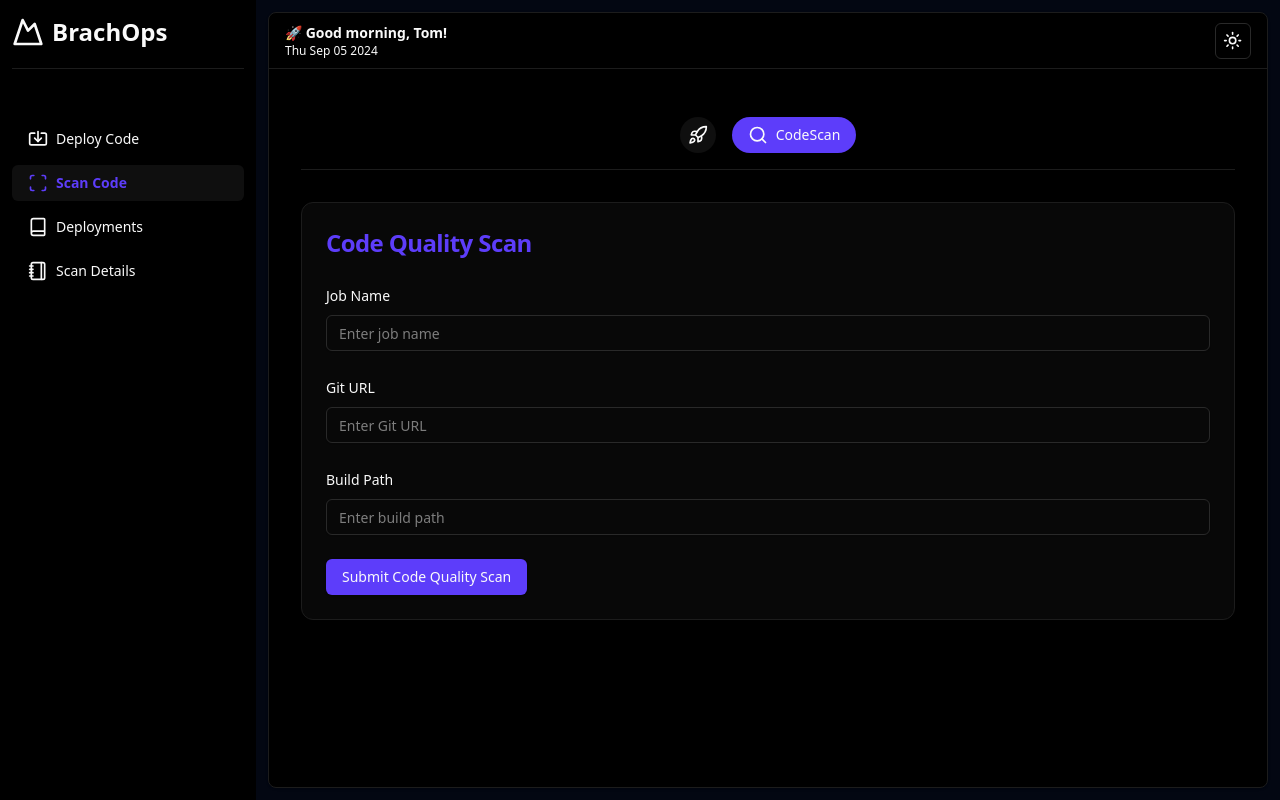
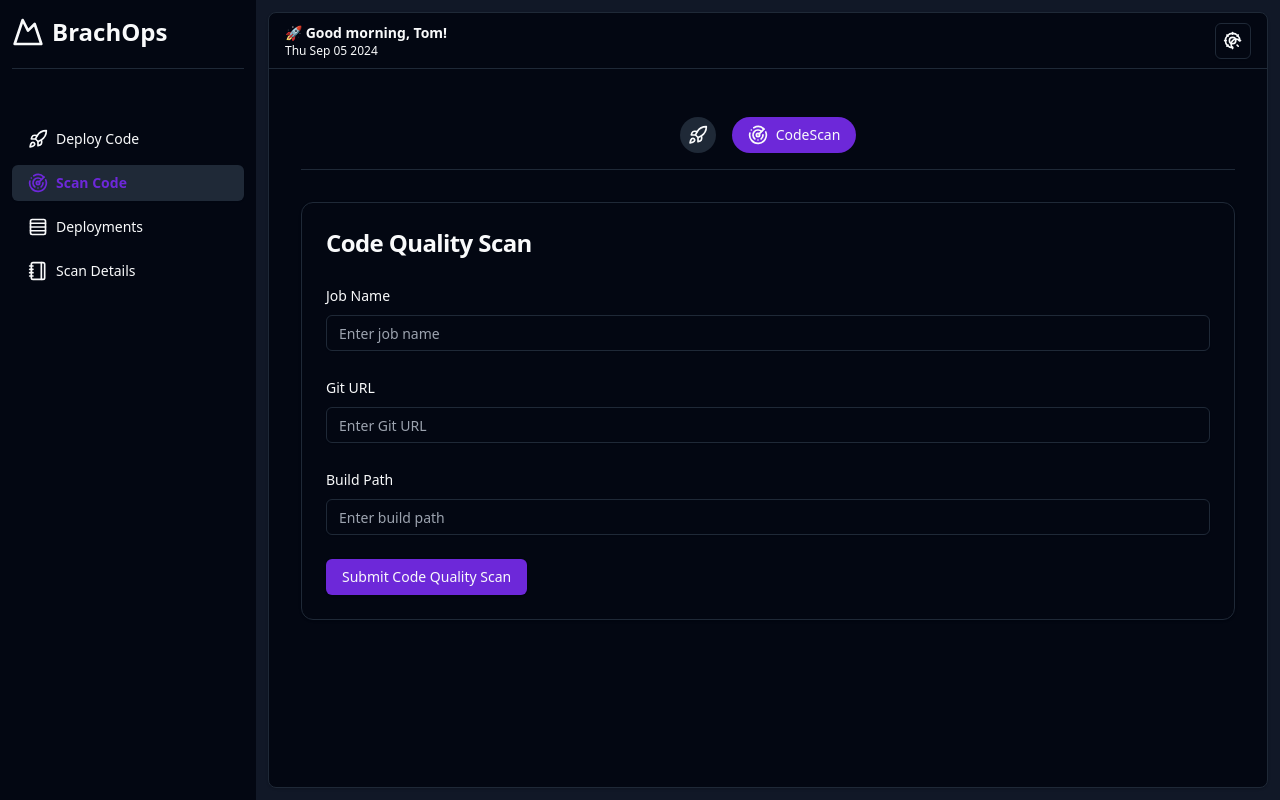
Before and after one commit to The-CodeINN/brachops, a React (Vite) app in the folder client/: page /codescan in a window 1280 px wide. Built offline with nearby package versions, Linux system fonts and the light colour scheme; no server answers.

Commit message:
made adjustments

```diff
--- a/client/src/components/global/mode-toggle.tsx
+++ b/client/src/components/global/mode-toggle.tsx
@@ -11,11 +11,16 @@ export function ModeToggle() {
 
   return (
     <Button variant='outline' size='icon' onClick={toggleTheme}>
-      {theme === 'light' ? (
-        <Moon className='h-[1.2rem] w-[1.2rem]' />
-      ) : (
-        <Sun className='h-[1.2rem] w-[1.2rem]' />
-      )}
+      <Sun
+        className={`h-[1.2rem] w-[1.2rem] rotate-0 scale-100 transition-all ${
+          theme === 'dark' ? '-rotate-90 scale-0' : ''
+        }`}
+      />
+      <Moon
+        className={`absolute h-[1.2rem] w-[1.2rem] rotate-90 scale-0 transition-all ${
+          theme === 'dark' ? 'rotate-0 scale-100' : ''
+        }`}
+      />
       <span className='sr-only'>Toggle theme</span>
     </Button>
   );
--- a/client/src/components/pages/sidebar.tsx
+++ b/client/src/components/global/sidebar.tsx
@@ -1,7 +1,7 @@
 import React from 'react';
 import { Link, useLocation } from 'react-router-dom';
 import { MountainIcon } from '@/assets/icons/mountainIcon';
-import SidebarButton from '../global/sidebar-button';
+import SidebarButton from './sidebar-button';
 import { SidebarItems } from '@/types';
 import { X } from 'lucide-react';
 import { Button } from '../ui/button';
@@ -28,7 +28,7 @@ const Sidebar: React.FC<SidebarProps> = ({ sidebarItems, className }) => {
 
       {/* Sidebar */}
       <aside
-        className={`w-64 bg-background fixed top-0 left-0 z-50 transform transition-transform duration-300 ease-in-out lg:translate-x-0 h-full ${
+        className={`w-64 bg-background fixed top-0 left-0 z-50 transform transition-colors duration-200 ease-in-out lg:translate-x-0 h-full ${
           isOpen ? 'translate-x-0' : '-translate-x-full'
         } lg:relative lg:transform-none ${className}`}
       >
--- a/client/src/components/global/theme-provider.tsx
+++ b/client/src/components/global/theme-provider.tsx
@@ -1,6 +1,6 @@
-import React, { createContext, useContext, useEffect, useState } from 'react';
+import { createContext, useContext, useEffect, useState } from 'react';
 
-type Theme = 'dark' | 'light';
+type Theme = 'dark' | 'light' | 'system';
 
 type ThemeProviderProps = {
   children: React.ReactNode;
@@ -14,7 +14,7 @@ type ThemeProviderState = {
 };
 
 const initialState: ThemeProviderState = {
-  theme: 'light',
+  theme: 'system',
   setTheme: () => null,
 };
 
@@ -22,7 +22,7 @@ const ThemeProviderContext = createContext<ThemeProviderState>(initialState);
 
 export function ThemeProvider({
   children,
-  defaultTheme = 'light',
+  defaultTheme = 'system',
   storageKey = 'vite-ui-theme',
   ...props
 }: ThemeProviderProps) {
@@ -32,7 +32,19 @@ export function ThemeProvider({
 
   useEffect(() => {
     const root = window.document.documentElement;
+
     root.classList.remove('light', 'dark');
+
+    if (theme === 'system') {
+      const systemTheme = window.matchMedia('(prefers-color-scheme: dark)')
+        .matches
+        ? 'dark'
+        : 'light';
+
+      root.classList.add(systemTheme);
+      return;
+    }
+
     root.classList.add(theme);
   }, [theme]);
 
--- a/client/src/components/pages/codescan-form.tsx
+++ b/client/src/components/pages/codescan-form.tsx
@@ -25,13 +25,13 @@ export type CodeQualityScanFormValues = z.infer<
 
 interface CodeQualityScanFormProps {
   onSubmit: (data: CodeQualityScanFormValues) => void;
-  errors?: Record<string, string>;
+  serverErrors?: Record<string, string>;
   isLoading: boolean;
 }
 
 const CodeQualityScanForm: React.FC<CodeQualityScanFormProps> = ({
   onSubmit,
-  errors,
+  serverErrors,
   isLoading,
 }) => {
   const form = useForm<CodeQualityScanFormValues>({
@@ -43,6 +43,17 @@ const CodeQualityScanForm: React.FC<CodeQualityScanFormProps> = ({
     },
   });
 
+  const {
+    formState: { errors },
+  } = form;
+
+  const getFieldError = (field: string) => {
+    return (
+      errors[field as keyof CodeQualityScanFormValues]?.message ||
+      serverErrors?.[field]
+    );
+  };
+
   return (
     <Form {...form}>
       <form onSubmit={form.handleSubmit(onSubmit)} className='space-y-6'>
@@ -51,11 +62,15 @@ const CodeQualityScanForm: React.FC<CodeQualityScanFormProps> = ({
           name='jobName'
           render={({ field }) => (
             <FormItem>
-              <FormLabel>Job Name</FormLabel>
+              <FormLabel className='text-foreground'>Job Name</FormLabel>
               <FormControl>
-                <Input placeholder='Enter job name' {...field} />
+                <Input
+                  placeholder='Enter job name'
+                  {...field}
+                  className={getFieldError('jobName') ? 'border-red-500' : ''}
+                />
               </FormControl>
-              <FormMessage>{errors?.jobName}</FormMessage>
+              <FormMessage>{getFieldError('jobName')}</FormMessage>
             </FormItem>
           )}
         />
@@ -64,11 +79,18 @@ const CodeQualityScanForm: React.FC<CodeQualityScanFormProps> = ({
           name='gitUrl'
           render={({ field }) => (
             <FormItem>
-              <FormLabel>Git URL</FormLabel>
+              <FormLabel className='text-foreground' htmlFor='gitUrl'>
+                Git URL
+              </FormLabel>
               <FormControl>
-                <Input placeholder='Enter Git URL' {...field} />
+                <Input
+                  id='gitUrl'
+                  {...field}
+                  className={getFieldError('gitUrl') ? 'border-red-500' : ''}
+                  placeholder='Enter Git URL'
+                />
               </FormControl>
-              <FormMessage>{errors?.gitUrl}</FormMessage>
+              <FormMessage>{getFieldError('gitUrl')}</FormMessage>
             </FormItem>
           )}
         />
@@ -77,11 +99,17 @@ const CodeQualityScanForm: React.FC<CodeQualityScanFormProps> = ({
           name='buildPath'
           render={({ field }) => (
             <FormItem>
-              <FormLabel>Build Path</FormLabel>
+              <FormLabel className='text-foreground' htmlFor='buildPath'>
+                Build Path
+              </FormLabel>
               <FormControl>
-                <Input placeholder='Enter build path' {...field} />
+                <Input
+                  placeholder='Enter build path'
+                  {...field}
+                  className={getFieldError('buildPath') ? 'border-red-500' : ''}
+                />
               </FormControl>
-              <FormMessage>{errors?.buildPath}</FormMessage>
+              <FormMessage>{getFieldError('buildPath')}</FormMessage>
             </FormItem>
           )}
         />
--- a/client/src/components/pages/createdeployment-form.tsx
+++ b/client/src/components/pages/createdeployment-form.tsx
@@ -1,5 +1,5 @@
 import React from 'react';
-import { useForm, useFieldArray } from 'react-hook-form';
+import { useForm, useFieldArray, FieldErrors } from 'react-hook-form';
 import { zodResolver } from '@hookform/resolvers/zod';
 import * as z from 'zod';
 import {
@@ -23,7 +23,9 @@ import { Plus, Minus } from 'lucide-react';
 
 const deploymentFormSchema = z.object({
   jobName: z.string().min(1, 'Job name is required'),
-  projectType: z.enum(['.NET Core', 'Node.js']),
+  projectType: z.enum(['.NET Core', 'Node.js'], {
+    required_error: 'Project type is required',
+  }),
   imageName: z.string().min(1, 'Image name is required'),
   envVars: z
     .array(
@@ -39,20 +41,20 @@ export type DeploymentFormValues = z.infer<typeof deploymentFormSchema>;
 
 interface DeploymentFormProps {
   onSubmit: (data: DeploymentFormValues) => void;
-  errors?: Record<string, string>;
+  serverErrors?: Record<string, string>;
   isLoading: boolean;
 }
 
 const DeploymentForm: React.FC<DeploymentFormProps> = ({
   onSubmit,
-  errors,
+  serverErrors,
   isLoading,
 }) => {
   const form = useForm<DeploymentFormValues>({
     resolver: zodResolver(deploymentFormSchema),
     defaultValues: {
       jobName: '',
-      projectType: '.NET Core',
+      projectType: undefined,
       imageName: '',
       envVars: [{ key: '', value: '' }],
     },
@@ -63,6 +65,17 @@ const DeploymentForm: React.FC<DeploymentFormProps> = ({
     name: 'envVars',
   });
 
+  const {
+    formState: { errors },
+  } = form;
+
+  const getFieldError = (fieldName: string) => {
+    return (
+      errors[fieldName as keyof FieldErrors<DeploymentFormValues>]?.message ||
+      serverErrors?.[fieldName]
+    );
+  };
+
   return (
     <Form {...form}>
       <form onSubmit={form.handleSubmit(onSubmit)} className='space-y-6'>
@@ -71,11 +84,17 @@ const DeploymentForm: React.FC<DeploymentFormProps> = ({
           name='jobName'
           render={({ field }) => (
             <FormItem>
-              <FormLabel>Job Name</FormLabel>
+              <FormLabel className='text-foreground'>Job Name</FormLabel>
               <FormControl>
-                <Input placeholder='Enter job name' {...field} />
+                <Input
+                  placeholder='Enter job name'
+                  {...field}
+                  className={
+                    getFieldError('jobName') ? 'border-destructive' : ''
+                  }
+                />
               </FormControl>
-              <FormMessage>{errors?.jobName}</FormMessage>
+              <FormMessage>{getFieldError('jobName')}</FormMessage>
             </FormItem>
           )}
         />
@@ -84,10 +103,14 @@ const DeploymentForm: React.FC<DeploymentFormProps> = ({
           name='projectType'
           render={({ field }) => (
             <FormItem>
-              <FormLabel>Project Type</FormLabel>
-              <Select onValueChange={field.onChange} defaultValue={field.value}>
+              <FormLabel className='text-foreground'>Project Type</FormLabel>
+              <Select onValueChange={field.onChange} value={field.value}>
                 <FormControl>
-                  <SelectTrigger>
+                  <SelectTrigger
+                    className={
+                      getFieldError('projectType') ? 'border-destructive' : ''
+                    }
+                  >
                     <SelectValue placeholder='Select a project type' />
                   </SelectTrigger>
                 </FormControl>
@@ -96,7 +119,7 @@ const DeploymentForm: React.FC<DeploymentFormProps> = ({
                   <SelectItem value='Node.js'>Node.js</SelectItem>
                 </SelectContent>
               </Select>
-              <FormMessage>{errors?.projectType}</FormMessage>
+              <FormMessage>{getFieldError('projectType')}</FormMessage>
             </FormItem>
           )}
         />
@@ -105,16 +128,24 @@ const DeploymentForm: React.FC<DeploymentFormProps> = ({
           name='imageName'
           render={({ field }) => (
             <FormItem>
-              <FormLabel>Image Name</FormLabel>
+              <FormLabel className='text-foreground'>Image Name</FormLabel>
               <FormControl>
-                <Input placeholder='Enter image name' {...field} />
+                <Input
+                  placeholder='Enter image name'
+                  {...field}
+                  className={
+                    getFieldError('imageName') ? 'border-destructive' : ''
+                  }
+                />
               </FormControl>
-              <FormMessage>{errors?.imageName}</FormMessage>
+              <FormMessage>{getFieldError('imageName')}</FormMessage>
             </FormItem>
           )}
         />
         <div>
-          <FormLabel>Environment Variables</FormLabel>
+          <FormLabel className='text-foreground'>
+            Environment Variables
+          </FormLabel>
           {fields.map((field, index) => (
             <div key={field.id} className='flex items-center space-x-2 mt-2'>
               <FormField
@@ -123,10 +154,18 @@ const DeploymentForm: React.FC<DeploymentFormProps> = ({
                 render={({ field }) => (
                   <FormItem className='flex-1'>
                     <FormControl>
-                      <Input placeholder='Key' {...field} />
+                      <Input
+                        placeholder='Key'
+                        {...field}
+                        className={
+                          errors.envVars?.[index]?.key
+                            ? 'border-destructive'
+                            : ''
+                        }
+                      />
                     </FormControl>
                     <FormMessage>
-                      {errors?.[`envVars.${index}.key`]}
+                      {errors.envVars?.[index]?.key?.message}
                     </FormMessage>
                   </FormItem>
                 )}
@@ -137,10 +176,18 @@ const DeploymentForm: React.FC<DeploymentFormProps> = ({
                 render={({ field }) => (
                   <FormItem className='flex-1'>
                     <FormControl>
-                      <Input placeholder='Value' {...field} />
+                      <Input
+                        placeholder='Value'
+                        {...field}
+                        className={
+                          errors.envVars?.[index]?.value
+                            ? 'border-destructive'
+                            : ''
+                        }
+                      />
                     </FormControl>
                     <FormMessage>
-                      {errors?.[`envVars.${index}.value`]}
+                      {errors.envVars?.[index]?.value?.message}
                     </FormMessage>
                   </FormItem>
                 )}
@@ -169,6 +216,7 @@ const DeploymentForm: React.FC<DeploymentFormProps> = ({
             Add Environment Variable
           </Button>
         </div>
+        <FormMessage>{errors.envVars?.message}</FormMessage>
         <Button
           type='submit'
           className='bg-primary hover:bg-primary/90 text-primary-foreground'
--- a/client/src/components/pages/deploymentList.tsx
+++ b/client/src/components/pages/deploymentList.tsx
@@ -80,7 +80,7 @@ export const DeploymentList: React.FC<DeploymentListProps> = ({
             return (
               <Card
                 key={job.name}
-                className='hover:shadow-md transition-shadow cursor-pointer dark:bg-[#0a0a0a] dark:hover:shadow-lg'
+                className='hover:shadow-md cursor-pointer dark:bg-[#0a0a0a] dark:hover:shadow-lg transform transition-colors duration-200 ease-in-out'
                 onClick={() => handleDeploymentClick(job.name)}
               >
                 <CardContent className='flex items-center justify-between p-4'>
--- a/client/src/components/ui/Tab.tsx
+++ b/client/src/components/ui/Tab.tsx
@@ -1,10 +1,10 @@
 import React, { useState, ReactNode, useEffect } from 'react';
 import { AnimatePresence, motion } from 'framer-motion';
-import { Rocket, Search } from 'lucide-react';
+import { Rocket, Radar } from 'lucide-react';
 
 const tabs = [
   { title: 'Deployment', icon: <Rocket className='h-5 w-5' /> },
-  { title: 'CodeScan', icon: <Search className='h-5 w-5' /> },
+  { title: 'CodeScan', icon: <Radar className='h-5 w-5' /> },
 ];
 
 const buttonVariants = {
--- a/client/src/components/ui/card.tsx
+++ b/client/src/components/ui/card.tsx
@@ -1,6 +1,6 @@
-import * as React from "react"
+import * as React from 'react';
 
-import { cn } from "@/lib/utils"
+import { cn } from '@/lib/utils';
 
 const Card = React.forwardRef<
   HTMLDivElement,
@@ -9,13 +9,13 @@ const Card = React.forwardRef<
   <div
     ref={ref}
     className={cn(
-      "rounded-xl border bg-card text-card-foreground shadow",
+      'rounded-xl border bg-card text-card-foreground shadow transform transition-colors duration-200 ease-in-out',
       className
     )}
     {...props}
   />
-))
-Card.displayName = "Card"
+));
+Card.displayName = 'Card';
 
 const CardHeader = React.forwardRef<
   HTMLDivElement,
@@ -23,11 +23,11 @@ const CardHeader = React.forwardRef<
 >(({ className, ...props }, ref) => (
   <div
     ref={ref}
-    className={cn("flex flex-col space-y-1.5 p-6", className)}
+    className={cn('flex flex-col space-y-1.5 p-6', className)}
     {...props}
   />
-))
-CardHeader.displayName = "CardHeader"
+));
+CardHeader.displayName = 'CardHeader';
 
 const CardTitle = React.forwardRef<
   HTMLParagraphElement,
@@ -35,11 +35,11 @@ const CardTitle = React.forwardRef<
 >(({ className, ...props }, ref) => (
   <h3
     ref={ref}
-    className={cn("font-semibold leading-none tracking-tight", className)}
+    className={cn('font-semibold leading-none tracking-tight', className)}
     {...props}
   />
-))
-CardTitle.displayName = "CardTitle"
+));
+CardTitle.displayName = 'CardTitle';
 
 const CardDescription = React.forwardRef<
   HTMLParagraphElement,
@@ -47,19 +47,19 @@ const CardDescription = React.forwardRef<
 >(({ className, ...props }, ref) => (
   <p
     ref={ref}
-    className={cn("text-sm text-muted-foreground", className)}
+    className={cn('text-sm text-muted-foreground', className)}
     {...props}
   />
-))
-CardDescription.displayName = "CardDescription"
+));
+CardDescription.displayName = 'CardDescription';
 
 const CardContent = React.forwardRef<
   HTMLDivElement,
   React.HTMLAttributes<HTMLDivElement>
 >(({ className, ...props }, ref) => (
-  <div ref={ref} className={cn("p-6 pt-0", className)} {...props} />
-))
-CardContent.displayName = "CardContent"
+  <div ref={ref} className={cn('p-6 pt-0', className)} {...props} />
+));
+CardContent.displayName = 'CardContent';
 
 const CardFooter = React.forwardRef<
   HTMLDivElement,
@@ -67,10 +67,17 @@ const CardFooter = React.forwardRef<
 >(({ className, ...props }, ref) => (
   <div
     ref={ref}
-    className={cn("flex items-center p-6 pt-0", className)}
+    className={cn('flex items-center p-6 pt-0', className)}
     {...props}
   />
-))
-CardFooter.displayName = "CardFooter"
+));
+CardFooter.displayName = 'CardFooter';
 
-export { Card, CardHeader, CardFooter, CardTitle, CardDescription, CardContent }
+export {
+  Card,
+  CardHeader,
+  CardFooter,
+  CardTitle,
+  CardDescription,
+  CardContent,
+};
--- a/client/src/dashboard/layout.tsx
+++ b/client/src/dashboard/layout.tsx
@@ -1,23 +1,23 @@
 import React from 'react';
-import Sidebar from '@/components/pages/sidebar';
+import Sidebar from '@/components/global/sidebar';
 import Topbar from '@/components/pages/topbar';
-import { ImportIcon, BookIcon, ScanIcon, NotebookIcon } from 'lucide-react';
+import { Rocket, Rows4, Radar, NotebookIcon } from 'lucide-react';
 import { Outlet } from 'react-router-dom';
 
 const PrivateLayout: React.FC = () => {
   const sidebarItems = {
     links: [
-      { label: 'Deploy Code', path: '/deploy', icon: ImportIcon },
-      { label: 'Scan Code', path: '/codescan', icon: ScanIcon },
-      { label: 'Deployments', path: '/deployments', icon: BookIcon },
+      { label: 'Deploy Code', path: '/deploy', icon: Rocket },
+      { label: 'Scan Code', path: '/codescan', icon: Radar },
+      { label: 'Deployments', path: '/deployments', icon: Rows4 },
       { label: 'Scan Details', path: '/scan-details', icon: NotebookIcon },
     ],
   };
 
   return (
-    <div className='h-screen flex bg-gray-100 dark:bg-gray-950 transition-colors duration-200'>
+    <div className='h-screen flex bg-gray-100 dark:bg-gray-900 transform transition-colors duration-200 ease-in-out'>
       <Sidebar sidebarItems={sidebarItems} className='flex-shrink-0' />
-      <div className='flex-grow flex flex-col overflow-hidden md:m-3 bg-white dark:bg-background shadow transition-colors duration-200 rounded-lg border'>
+      <div className='flex-grow flex flex-col overflow-hidden md:m-3 bg-white dark:bg-background shadow transform transition-colors duration-200 ease-in-out rounded-lg border'>
         <Topbar className='flex-shrink-0' />
         <main className='flex-grow overflow-auto p-4'>
           <div className='max-w-7xl mx-auto'>
--- a/client/src/dashboard/pages/CreateDeploymentOrScanJob.tsx
+++ b/client/src/dashboard/pages/CreateDeploymentOrScanJob.tsx
@@ -99,7 +99,7 @@ const CreateDeploymentOrScanJob: React.FC = () => {
       <IconTabs onTabChange={handleTabChange} selectedTab={activeTab} />
       <Card className='mt-6'>
         <CardHeader>
-          <CardTitle className='text-2xl font-bold text-primary'>
+          <CardTitle className='text-2xl font-bold'>
             {activeTab === 'Deployment'
               ? 'Deployment Job'
               : 'Code Quality Scan'}
@@ -109,13 +109,13 @@ const CreateDeploymentOrScanJob: React.FC = () => {
           {activeTab === 'Deployment' ? (
             <DeploymentForm
               onSubmit={onDeploymentSubmit}
-              errors={formErrors}
+              serverErrors={formErrors}
               isLoading={createDeploymentMutation.isPending}
             />
           ) : (
             <CodeQualityScanForm
               onSubmit={onCodeQualityScanSubmit}
-              errors={formErrors}
+              serverErrors={formErrors}
               isLoading={createScanDeploymentMutation.isPending}
             />
           )}
--- a/client/src/index.css
+++ b/client/src/index.css
@@ -5,64 +5,57 @@
 @layer base {
   :root {
     --background: 0 0% 100%;
-    --foreground: 0 0% 5%;
-
+    --foreground: 224 71.4% 4.1%;
     --card: 0 0% 100%;
-    --card-foreground: 0 0% 5%;
-
+    --card-foreground: 224 71.4% 4.1%;
     --popover: 0 0% 100%;
-    --popover-foreground: 0 0% 5%;
-
-    --primary: 284 80% 44%;
-    --primary-foreground: 0 0% 98%;
-
-    --secondary: 0 0% 96%;
-    --secondary-foreground: 0 0% 5%;
-
-    --muted: 0 0% 96%;
-    --muted-foreground: 0 0% 45%;
-
-    --accent: 0 0% 96%;
-    --accent-foreground: 0 0% 5%;
-
-    --destructive: 0 84% 60%;
-    --destructive-foreground: 0 0% 98%;
-
-    --border: 0 0% 92%;
-    --input: 0 0% 85%;
-    --ring: 0 0% 76%;
-
+    --popover-foreground: 224 71.4% 4.1%;
+    --primary: 262.1 83.3% 57.8%;
+    --primary-foreground: 210 20% 98%;
+    --secondary: 220 14.3% 95.9%;
+    --secondary-foreground: 220.9 39.3% 11%;
+    --muted: 220 14.3% 95.9%;
+    --muted-foreground: 220 8.9% 46.1%;
+    --accent: 220 14.3% 95.9%;
+    --accent-foreground: 220.9 39.3% 11%;
+    --destructive: 0 84.2% 60.2%;
+    --destructive-foreground: 210 20% 98%;
+    --border: 220 13% 91%;
+    --input: 220 13% 91%;
+    --ring: 262.1 83.3% 57.8%;
     --radius: 0.5rem;
+    --chart-1: 12 76% 61%;
+    --chart-2: 173 58% 39%;
+    --chart-3: 197 37% 24%;
+    --chart-4: 43 74% 66%;
+    --chart-5: 27 87% 67%;
   }
 
   .dark {
-    --background: 0 0% 0%;
-    --foreground: 0 0% 98%;
-
-    --card: 0 0% 3%;
-    --card-foreground: 0 0% 98%;
-
-    --popover: 0 0% 3%;
-    --popover-foreground: 0 0% 98%;
-
-    --primary: 250 95% 61%;
-    --primary-foreground: 0 0% 98%;
-
-    --secondary: 0 0% 6%;
-    --secondary-foreground: 0 0% 98%;
-
-    --muted: 0 0% 9%;
-    --muted-foreground: 0 0% 49%;
-
-    --accent: 0 0% 6%;
-    --accent-foreground: 0 0% 98%;
-
-    --destructive: 0 84% 60%;
-    --destructive-foreground: 0 0% 98%;
-
-    --border: 0 0% 11%;
-    --input: 0 0% 16%;
-    --ring: 250 95% 40%;
+    --background: 224 71.4% 4.1%;
+    --foreground: 210 20% 98%;
+    --card: 224 71.4% 4.1%;
+    --card-foreground: 210 20% 98%;
+    --popover: 224 71.4% 4.1%;
+    --popover-foreground: 210 20% 98%;
+    --primary: 263.4 70% 50.4%;
+    --primary-foreground: 210 20% 98%;
+    --secondary: 215 27.9% 16.9%;
+    --secondary-foreground: 210 20% 98%;
+    --muted: 215 27.9% 16.9%;
+    --muted-foreground: 217.9 10.6% 64.9%;
+    --accent: 215 27.9% 16.9%;
+    --accent-foreground: 210 20% 98%;
+    --destructive: 0 62.8% 30.6%;
+    --destructive-foreground: 210 20% 98%;
+    --border: 215 27.9% 16.9%;
+    --input: 215 27.9% 16.9%;
+    --ring: 263.4 70% 50.4%;
+    --chart-1: 220 70% 50%;
+    --chart-2: 160 60% 45%;
+    --chart-3: 30 80% 55%;
+    --chart-4: 280 65% 60%;
+    --chart-5: 340 75% 55%;
   }
 }
 
```
Also changed, not shown: client/src/components/pages/hero.tsx (+22 -11 lines).
